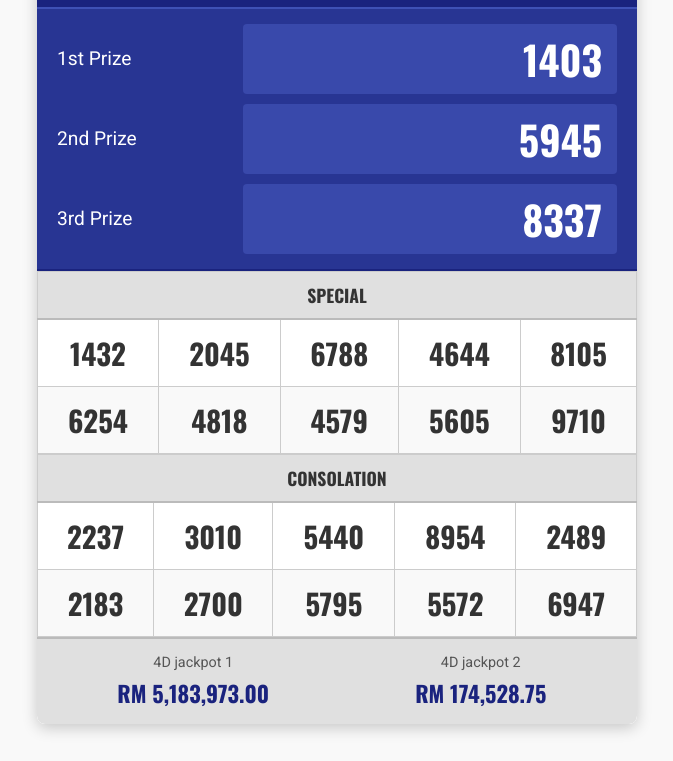
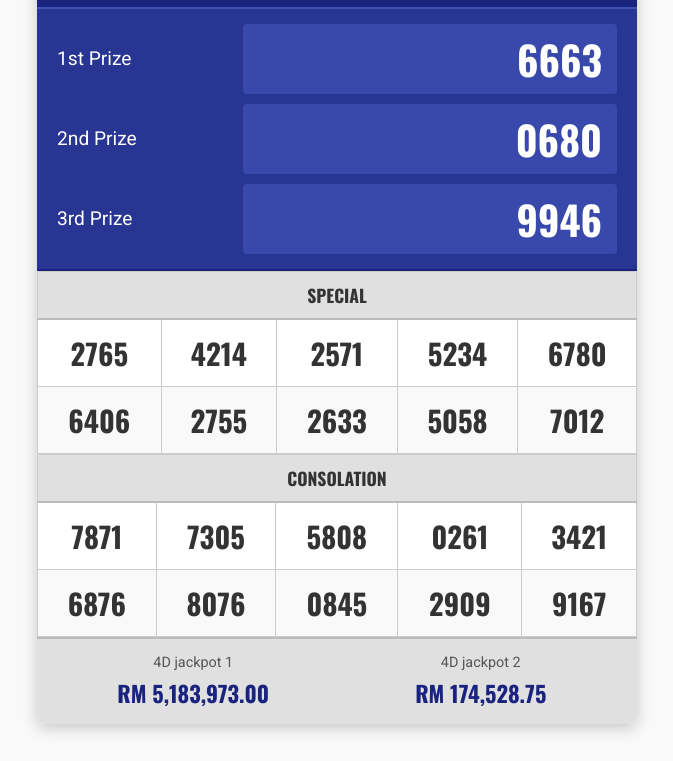
Before and after one commit to DAHENG4D/DAHENG, a plain HTML site: page index.html in a window 1280 px wide. Shown: the part 713-1474 px from the top of the page, without its empty margins (303-976 px from the left). Drawn offline with nearby package versions, Linux system fonts and the light colour scheme.

Commit message:
Auto-update index.html on Thu Nov 19 19:22:05 UTC 2026

```diff
--- a/index.html
+++ b/index.html
@@ -63,12 +63,12 @@
 </section>
 <section class="results-main-section" id="results">
 <h2 data-i18n="resultsHeading">Official DAHENG 4D Results</h2>
-<p class="section-description" data-i18n="resultsDescription">Here are the latest official results for Wed 18-11-2026.</p>
+<p class="section-description" data-i18n="resultsDescription">Here are the latest official results for Thu 19-11-2026.</p>
 <div class="results-card">
 <div class="header-section">
 <div class="header-left">
 <span class="logo-text" data-i18n="brandName">DAHENG 4D</span>
-<span class="draw-date">Wed 18-11-2026</span>
+<span class="draw-date">Thu 19-11-2026</span>
 </div>
 <div class="header-right">
 <span class="draw-no"></span>
@@ -78,15 +78,15 @@
 <div class="prize-section top-prizes">
 <div class="prize-row">
 <div class="prize-label" data-i18n="prizeLabel1">1st Prize</div>
-<div class="prize-number">1403</div>
+<div class="prize-number">6663</div>
 </div>
 <div class="prize-row">
 <div class="prize-label" data-i18n="prizeLabel2">2nd Prize</div>
-<div class="prize-number">5945</div>
+<div class="prize-number">0680</div>
 </div>
 <div class="prize-row">
 <div class="prize-label" data-i18n="prizeLabel3">3rd Prize</div>
-<div class="prize-number">8337</div>
+<div class="prize-number">9946</div>
 </div>
 </div>
 <table class="results-table special-table">
@@ -97,18 +97,18 @@
 </thead>
 <tbody>
 <tr>
-<td>1432</td>
-<td>2045</td>
-<td>6788</td>
-<td>4644</td>
-<td>8105</td>
+<td>2765</td>
+<td>4214</td>
+<td>2571</td>
+<td>5234</td>
+<td>6780</td>
 </tr>
 <tr>
-<td>6254</td>
-<td>4818</td>
-<td>4579</td>
-<td>5605</td>
-<td>9710</td>
+<td>6406</td>
+<td>2755</td>
+<td>2633</td>
+<td>5058</td>
+<td>7012</td>
 </tr>
 </tbody>
 </table>
@@ -120,18 +120,18 @@
 </thead>
 <tbody>
 <tr>
-<td>2237</td>
-<td>3010</td>
-<td>5440</td>
-<td>8954</td>
-<td>2489</td>
+<td>7871</td>
+<td>7305</td>
+<td>5808</td>
+<td>0261</td>
+<td>3421</td>
 </tr>
 <tr>
-<td>2183</td>
-<td>2700</td>
-<td>5795</td>
-<td>5572</td>
-<td>6947</td>
+<td>6876</td>
+<td>8076</td>
+<td>0845</td>
+<td>2909</td>
+<td>9167</td>
 </tr>
 </tbody>
 </table>
```
